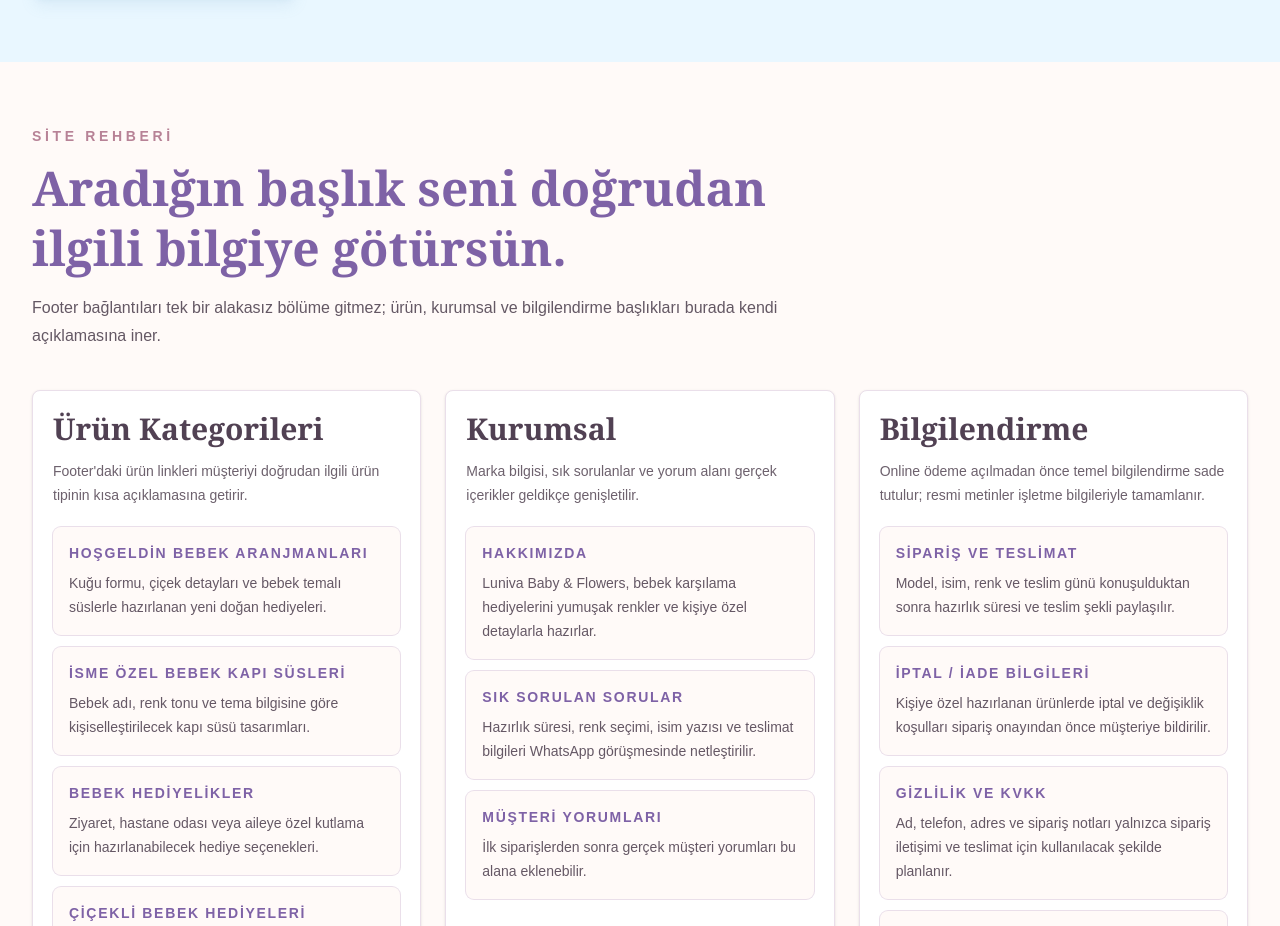
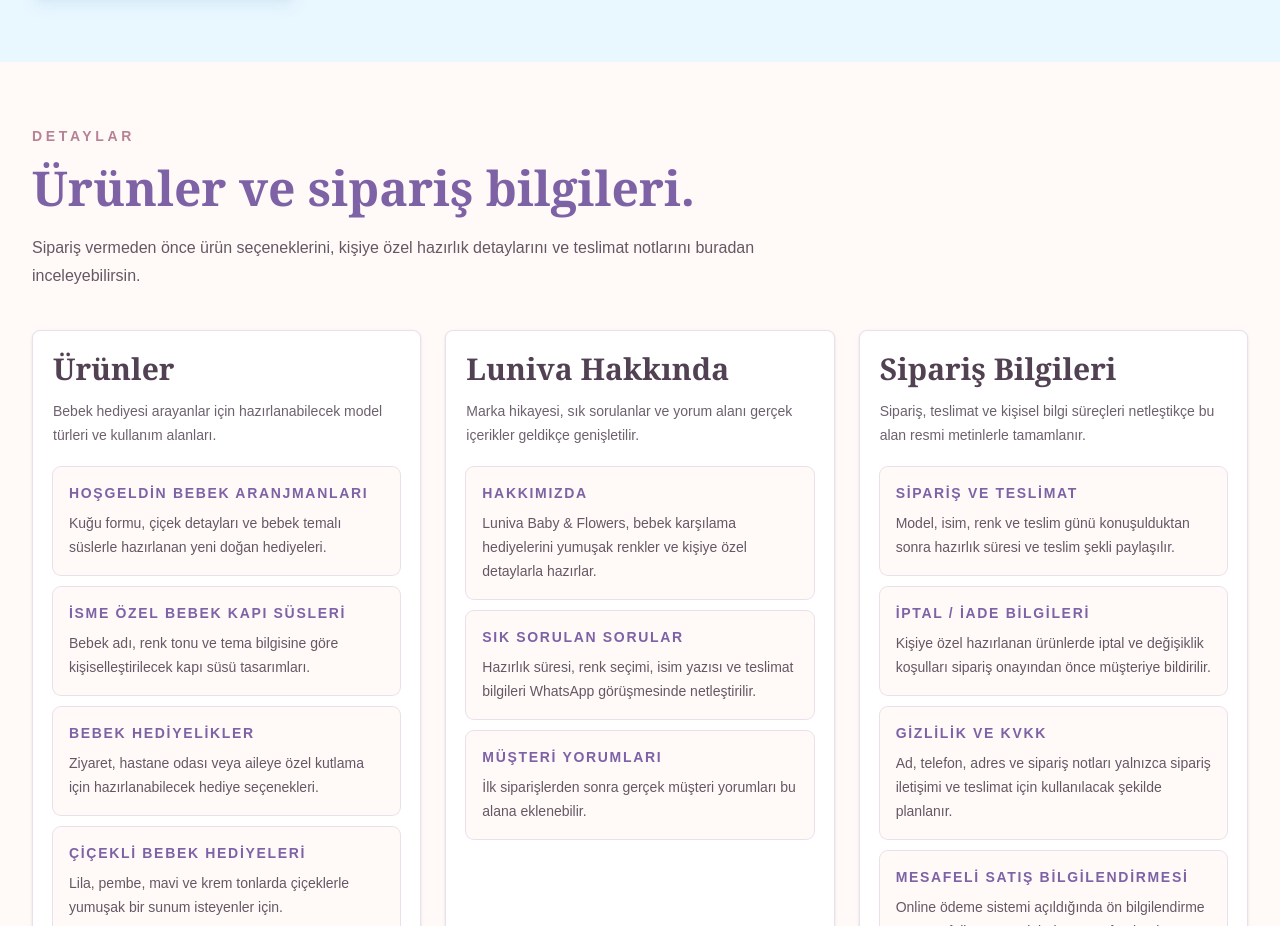
Before and after one commit to 090420047/luniva-baby-flowers, a Next.js app: page / in a window 1280 px wide. Shown: the part 3561-4487 px from the top of the page. Built offline with nearby package versions, Linux system fonts and the light colour scheme.

Commit message:
Rename guide section to details

```diff
--- a/app/page.tsx
+++ b/app/page.tsx
@@ -97,8 +97,8 @@ const footerColumns = [
 
 const guideGroups = [
   {
-    title: "Ürün Kategorileri",
-    text: "Footer'daki ürün linkleri müşteriyi doğrudan ilgili ürün tipinin kısa açıklamasına getirir.",
+    title: "Ürünler",
+    text: "Bebek hediyesi arayanlar için hazırlanabilecek model türleri ve kullanım alanları.",
     items: [
       {
         id: "hosgeldin-bebek-aranjmanlari",
@@ -128,8 +128,8 @@ const guideGroups = [
     ],
   },
   {
-    title: "Kurumsal",
-    text: "Marka bilgisi, sık sorulanlar ve yorum alanı gerçek içerikler geldikçe genişletilir.",
+    title: "Luniva Hakkında",
+    text: "Marka hikayesi, sık sorulanlar ve yorum alanı gerçek içerikler geldikçe genişletilir.",
     items: [
       {
         id: "hakkimizda",
@@ -149,8 +149,8 @@ const guideGroups = [
     ],
   },
   {
-    title: "Bilgilendirme",
-    text: "Online ödeme açılmadan önce temel bilgilendirme sade tutulur; resmi metinler işletme bilgileriyle tamamlanır.",
+    title: "Sipariş Bilgileri",
+    text: "Sipariş, teslimat ve kişisel bilgi süreçleri netleştikçe bu alan resmi metinlerle tamamlanır.",
     items: [
       {
         id: "siparis-ve-teslimat",
@@ -471,17 +471,17 @@ export default function Home() {
         </div>
       </section>
 
-      <section id="site-rehberi" className="mx-auto max-w-7xl px-5 py-16 lg:px-8">
+      <section id="detaylar" className="mx-auto max-w-7xl px-5 py-16 lg:px-8">
         <div className="mb-10 max-w-3xl">
           <p className="text-sm font-black uppercase tracking-[0.26em] text-[#b78296]">
-            Site rehberi
+            Detaylar
           </p>
           <h2 className="mt-3 font-serif text-4xl font-semibold leading-tight text-[#7e62a6] lg:text-5xl">
-            Aradığın başlık seni doğrudan ilgili bilgiye götürsün.
+            Ürünler ve sipariş bilgileri.
           </h2>
           <p className="mt-4 text-base leading-7 text-[#645864]">
-            Footer bağlantıları tek bir alakasız bölüme gitmez; ürün,
-            kurumsal ve bilgilendirme başlıkları burada kendi açıklamasına iner.
+            Sipariş vermeden önce ürün seçeneklerini, kişiye özel hazırlık
+            detaylarını ve teslimat notlarını buradan inceleyebilirsin.
           </p>
         </div>
 
```
